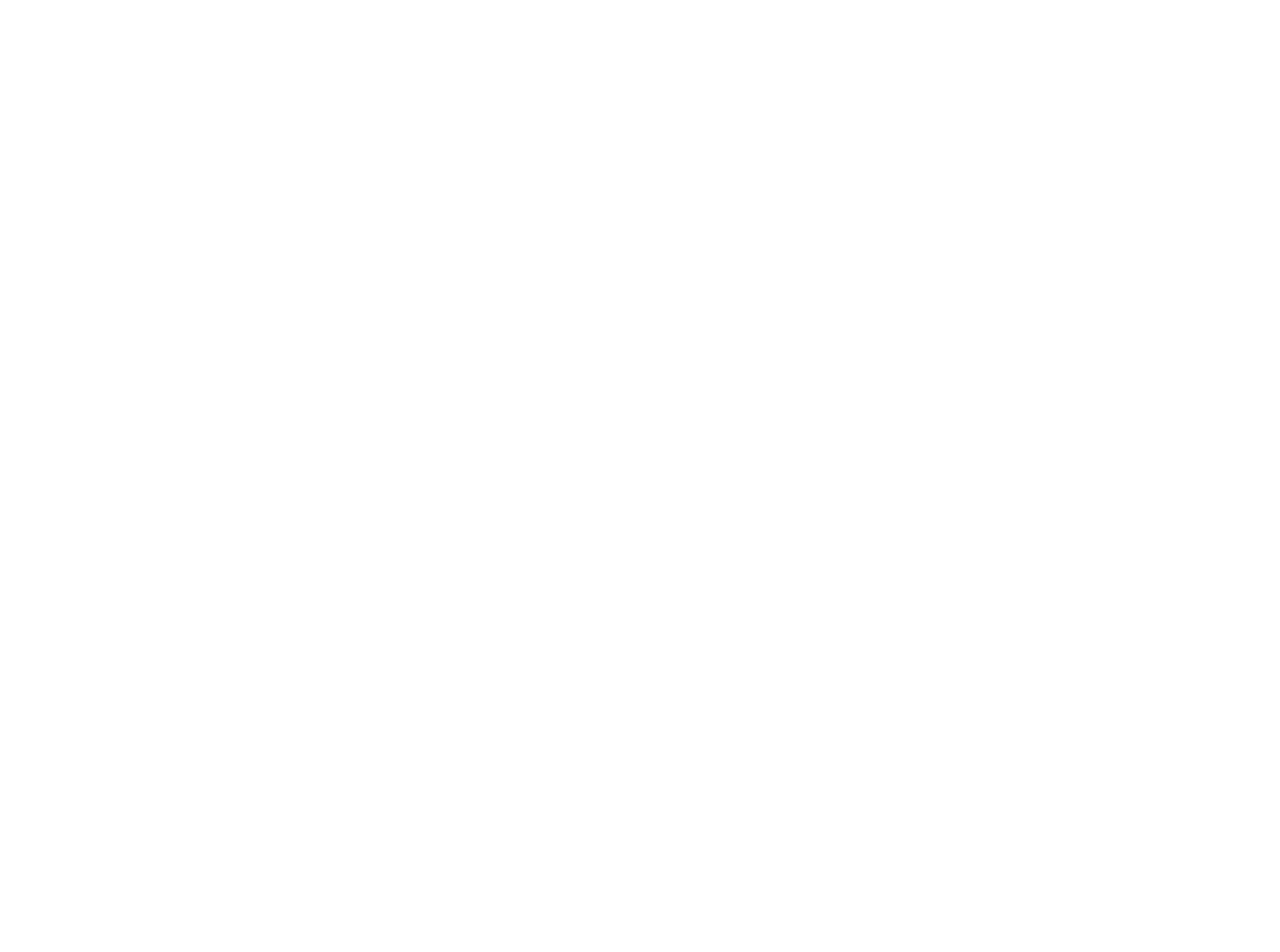
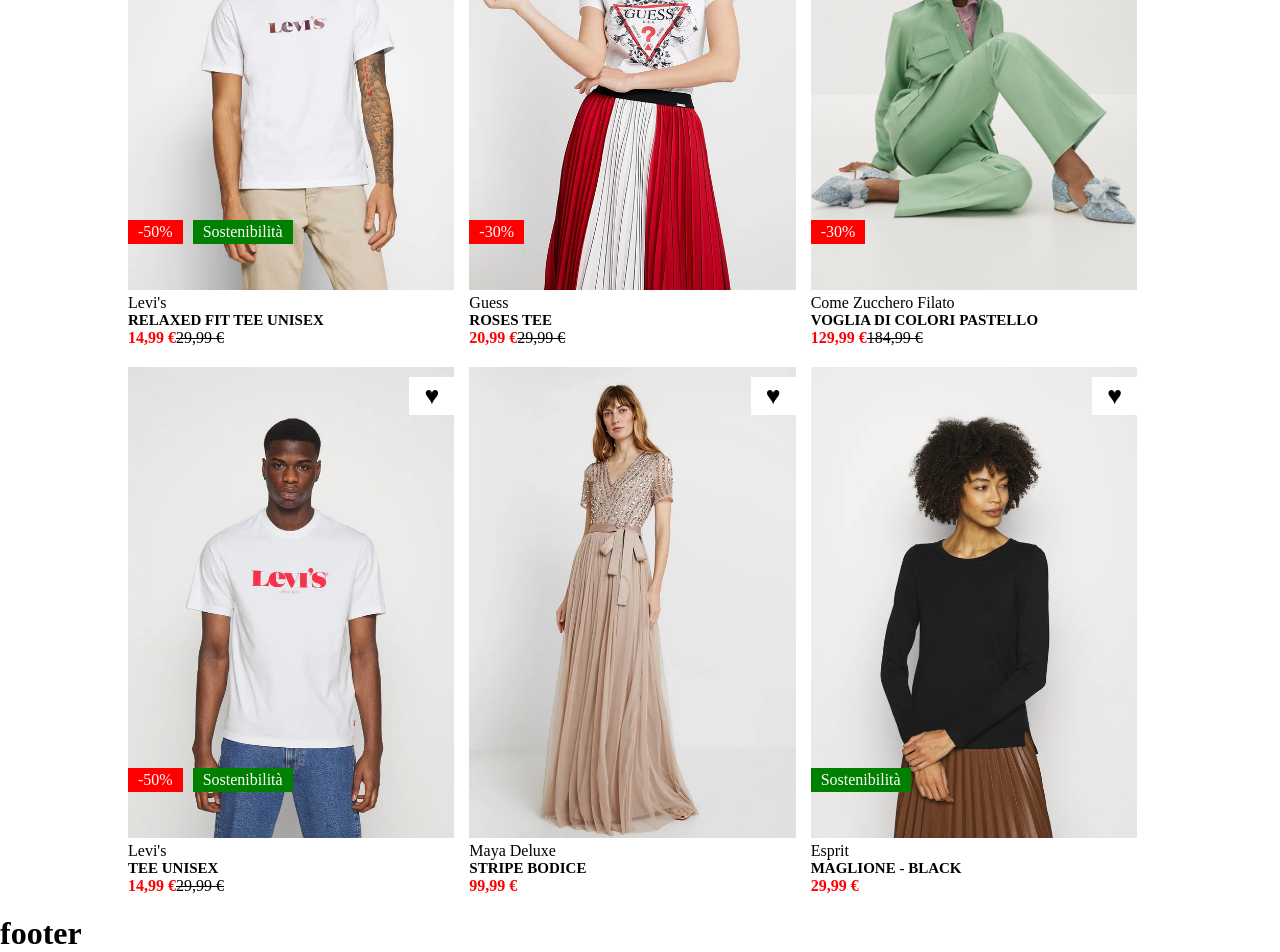
Before and after one commit to LuigiRiva99/vite-boolando, a Vue app: page / in a window 1280 px wide. Shown: the part 271-1223 px from the top of the page. Before the commit the page ends 800 px from the top, so only its background shows below. Built offline with nearby package versions, Linux system fonts and the light colour scheme.

Commit message:
ADD: AppMain.vue template and style, variables.scss file

```diff
--- a/src/components/AppMain.vue
+++ b/src/components/AppMain.vue
@@ -9,8 +9,219 @@
 </script>
 
 <template>
-<h1>hello</h1>
+    <main>
+        <section class="product-page">
+            <div class="container">
+                <div class="row">
+                    <div class="col-4">
+                        <div class="product-item">
+                            <div class="product-photo">
+                                <img src="../assets/img/1.webp" alt="Relaxed fit tee unisex">
+                                <div class="product-flags">
+                                    <span class="discount">-50%</span>
+                                    <span class="label">Sostenibilità</span>
+                                </div>
+                                <div class="overlay">
+                                    <a href=""><img src="../assets/img/1b.webp" alt=""></a>
+                                </div>
+                                <span class="favourites">
+                                    <a href="">&hearts;</a>
+                                </span>
+                            </div>
+                            <div class="product-name">
+                                <p class="brand-name">Levi's</p>
+                                <h5>RELAXED FIT TEE UNISEX</h5>
+                                <span class="price">14,99 €</span>
+                                <span class="og-price"><del>29,99 €</del></span>
+                            </div>
+                        </div>
+                    </div>
+                    <div class="col-4">
+                        <div class="product-item">
+                            <div class="product-photo">
+                                <img src="../assets/img/2.webp" alt="ROSES TEE">
+                                <div class="product-flags">
+                                    <span class="discount">-30%</span>
+                                </div>
+                                <div class="overlay">
+                                    <a href=""><img src="../assets/img/2b.webp" alt=""></a>
+                                </div>
+                                <span class="favourites">
+                                    <a href="">&hearts;</a>
+                                </span>
+                            </div>
+                            <div class="product-name">
+                                <p class="brand-name">Guess</p>
+                                <h5>ROSES TEE</h5>
+                                <span class="price">20,99 €</span>
+                                <span class="og-price"><del>29,99 €</del></span>
+                            </div>
+                        </div>
+                    </div>
+                    <div class="col-4">
+                        <div class="product-item">
+                            <div class="product-photo">
+                                <img src="../assets/img/3.webp" alt="VOGLIA DI COLORI PASTELLO">
+                                <div class="product-flags">
+                                    <span class="discount">-30%</span>
+                                </div>
+                                <div class="overlay">
+                                    <a href=""><img src="../assets/img/3b.webp" alt=""></a>
+                                </div>
+                                <span class="favourites">
+                                    <a href="">&hearts;</a>
+                                </span>
+                            </div>
+                            <div class="product-name">
+                                <p class="brand-name">Come Zucchero Filato</p>
+                                <h5>VOGLIA DI COLORI PASTELLO</h5>
+                                <span class="price">129,99 €</span>
+                                <span class="og-price"><del>184,99 €</del></span>
+                            </div>
+                        </div>
+                    </div>
+                    <div class="col-4">
+                        <div class="product-item">
+                            <div class="product-photo">
+                                <img src="../assets/img/4.webp" alt="TEE UNISEX">
+                                <div class="product-flags">
+                                    <span class="discount">-50%</span>
+                                    <span class="label">Sostenibilità</span>
+                                </div>
+                                <div class="overlay">
+                                    <a href=""><img src="../assets/img/4b.webp" alt=""></a>
+                                </div>
+                                <span class="favourites">
+                                    <a href="">&hearts;</a>
+                                </span>
+                            </div>
+                            <div class="product-name">
+                                <p class="brand-name">Levi's</p>
+                                <h5>TEE UNISEX</h5>
+                                <span class="price">14,99 €</span>
+                                <span class="og-price"><del>29,99 €</del></span>
+                            </div>
+                        </div>
+                    </div>
+                    <div class="col-4">
+                        <div class="product-item">
+                            <div class="product-photo">
+                                <img src="../assets/img/5.webp" alt="STRIPE BODICE">
+                                <div class="overlay">
+                                    <a href=""><img src="../assets/img/5b.webp" alt=""></a>
+                                </div>
+                                <span class="favourites">
+                                    <a href="">&hearts;</a>
+                                </span>
+                            </div>
+                            <div class="product-name">
+                                <p class="brand-name">Maya Deluxe</p>
+                                <h5>STRIPE BODICE</h5>
+                                <span class="price">99,99 €</span>
+                            </div>
+                        </div>
+                    </div>
+                    <div class="col-4">
+                        <div class="product-item">
+                            <div class="product-photo">
+                                <img src="../assets/img/6.webp" alt="MAGLIONE - BLACK">
+                                <div class="product-flags">
+                                    <span class="label">Sostenibilità</span>
+                                </div>
+                                <div class="overlay">
+                                    <a href=""><img src="../assets/img/6b.webp" alt=""></a>
+                                </div>
+                                <span class="favourites">
+                                    <a href="">&hearts;</a>
+                                </span>
+                            </div>
+                            <div class="product-name">
+                                <p class="brand-name">Esprit</p>
+                                <h5>MAGLIONE - BLACK</h5>
+                                <span class="price">29,99 €</span>
+                            </div>
+                        </div>
+                    </div>
+                </div>
+            </div>
+        </section>
+    </main>
 </template>
 
-<style>
+<style lang="scss" scoped>
+@use '../style/partials/variables' as *;
+
+.product-page .container{
+    padding-top: 50px;
+}
+
+.product-page .row {
+    margin-top: 40px;
+}
+
+.product-photo {
+    position: relative;
+}
+
+.product-flags{
+    display: flex;
+    position: absolute;
+    bottom: 50px;
+    left: 0px;
+    gap: 10px;
+    z-index: 999;
+}
+
+.favourites {
+    position: absolute;
+    top: 10px;
+    right: 0px;
+    background-color: white;
+    font-size: 25px;
+    padding: 5px 15px;
+}
+
+.discount, .label{
+    padding: 3px 10px;
+    color: white;
+}
+
+.discount {
+    background-color: $red;
+}
+
+.label {
+    background-color: $green;
+}
+
+.price{
+    color: $red;
+    font-weight: bold;
+}
+
+.og-price {
+    color: black;
+}
+
+.overlay {
+    position: absolute;
+    max-width: 100%;
+    max-height: 100%;
+    top: 0;
+    left: 0;
+    opacity: 0;
+}
+
+.product-item:hover .overlay{
+    opacity: 1;
+}
+
+.favourites:hover{
+    color: $red;
+}
+
+h5 {
+    font-weight: bold;
+    font-size: 15px;
+}
 </style>
--- /dev/null
+++ b/src/style/partials/variables.scss
@@ -0,0 +1,3 @@
+$brand-color: #FF6900;
+$red: #FF0000;
+$green:#008000;
```
